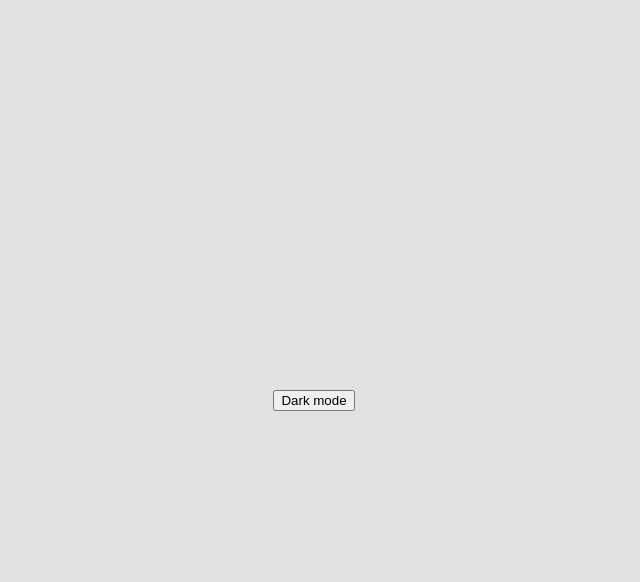
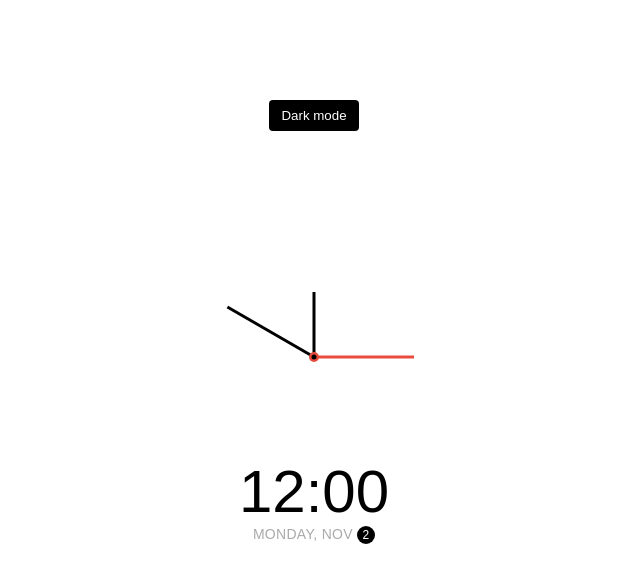
Before and after one commit to Rushikesh222/clock-them, a plain HTML site: page index.html in a window 1280 px wide. Shown: the whole page, without its empty margins (326-966 px from the left). Drawn offline with Linux system fonts and the light colour scheme; a web font is replaced by a local one.

Commit message:
html and css is  done

```diff
--- a/index.html
+++ b/index.html
@@ -9,11 +9,15 @@
   </head>
   <body>
     <button class="toggle">Dark mode</button>
-    <div class="clock">
-      <div class="needle hour"></div>
-      <div class="needle minute"></div>
-      <div class="needle second"></div>
-      <div class="center-point"></div>
+    <div class="clock-container">
+      <div class="clock">
+        <div class="needle hour"></div>
+        <div class="needle minute"></div>
+        <div class="needle second"></div>
+        <div class="center-point"></div>
+      </div>
+      <div class="time">12:00</div>
+      <div class="date">Monday, Nov <span class="circle">2</span></div>
     </div>
     <script src="./app.js"></script>
   </body>
--- a/style.css
+++ b/style.css
@@ -1,17 +1,116 @@
-@import url("https://fonts.googleapis.com/css2?family=Muli&display=swap");
+@import url("https://fonts.googleapis.com/css2?family=Heedbo:300&&display=swap");
 * {
   box-sizing: border-box;
 }
+:root {
+  --primary-color: #000;
+  --secondary-color: #fff;
+}
+html {
+  transition: all 0.5s ease-in;
+}
 
+html.dark {
+  --primary-color: #fff;
+  --secondary-color: #333;
+}
+html.dark {
+  background-color: #111;
+  color: var(--primary-color);
+}
 body {
-  background-color: #e1e1e1;
-  font-family: "Muli", sans-serif;
+  font-family: "Heedbo", sans-serif;
   display: flex;
   align-items: center;
   justify-content: center;
-  text-align: center;
   overflow: hidden;
-  flex-direction: column;
   height: 100vh;
   margin: 0;
 }
+.toggle {
+  background-color: var(--primary-color);
+  color: var(--secondary-color);
+  border: 0;
+  border-radius: 4px;
+  padding: 8px 12px;
+  position: absolute;
+  top: 100px;
+}
+.toggle:focus {
+  outline: none;
+}
+.clock-container {
+  display: flex;
+  flex-direction: column;
+  justify-content: space-between;
+  align-items: center;
+}
+.clock {
+  position: relative;
+  width: 200px;
+  height: 200px;
+}
+.needle {
+  background-color: var(--primary-color);
+  position: absolute;
+  top: 50%;
+  left: 50%;
+  height: 65px;
+  width: 3px;
+  transform-origin: bottom center;
+}
+.needle.hour {
+  transform: translate(-50%, -100%) rotate(0deg);
+}
+.needle.minute {
+  transform: translate(-50%, -100%) rotate(-60deg);
+  height: 100px;
+}
+.needle.second {
+  transform: translate(-50%, -100%) rotate(90deg);
+  height: 100px;
+  background-color: #e74c3c;
+}
+.center-point {
+  background-color: #e74c3c;
+  width: 10px;
+  height: 10px;
+  position: absolute;
+  top: 50%;
+  left: 50%;
+  transform: translate(-50%, -50%);
+  border-radius: 50%;
+}
+.center-point::after {
+  content: "";
+  background-color: var(--primary-color);
+  width: 5px;
+  height: 5px;
+  position: absolute;
+  top: 50%;
+  left: 50%;
+  transform: translate(-50%, -50%);
+  border-radius: 50%;
+}
+.time {
+  font-size: 60px;
+}
+.date {
+  color: #aaa;
+  font-size: 14px;
+  letter-spacing: 0.3px;
+  text-transform: uppercase;
+}
+.date .circle {
+  background-color: var(--primary-color);
+  color: var(--secondary-color);
+  border-radius: 50%;
+  height: 18px;
+  width: 18px;
+  display: inline-flex;
+  align-items: center;
+  justify-content: center;
+  line-height: 18px;
+  transition: all 0.5s ease-in;
+  font-size: 12px;
+}
```
